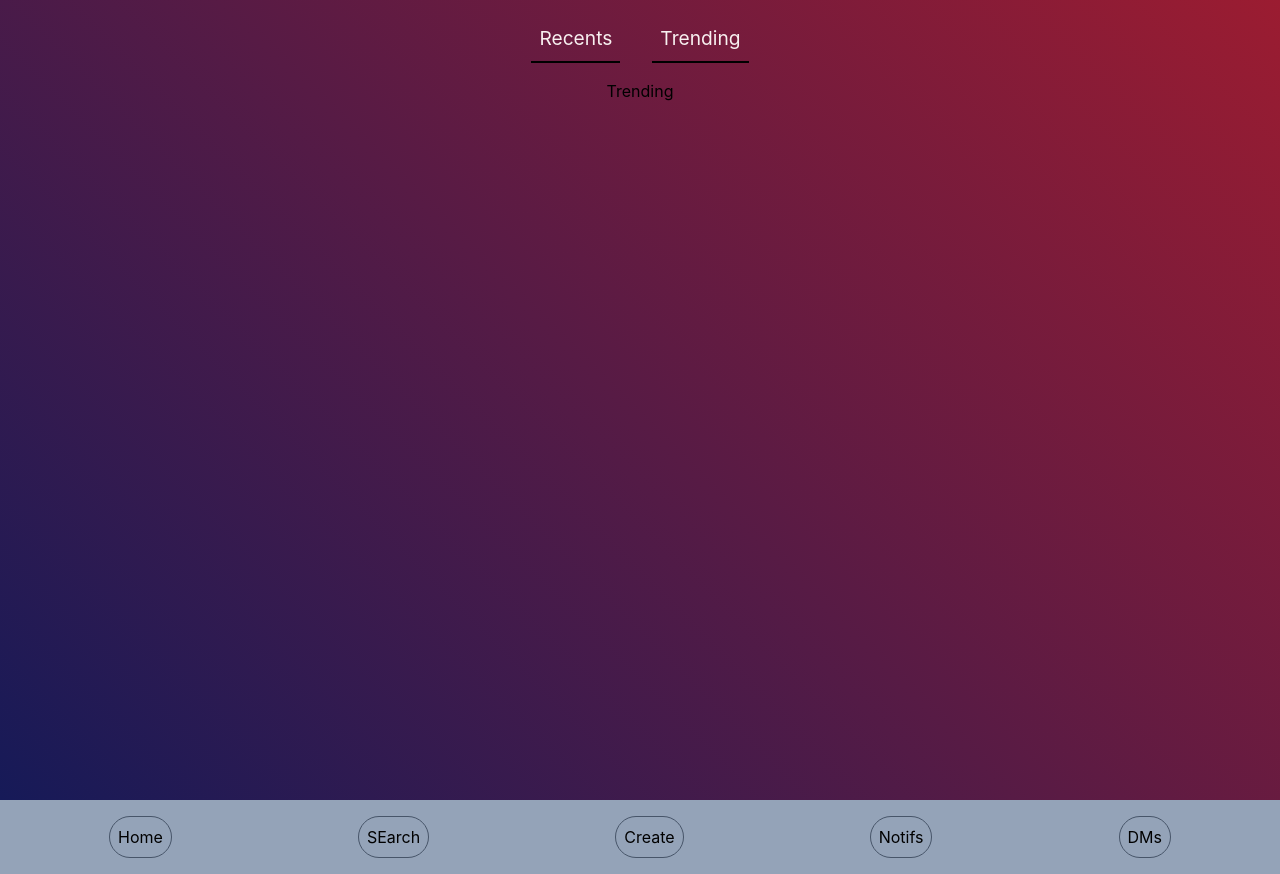
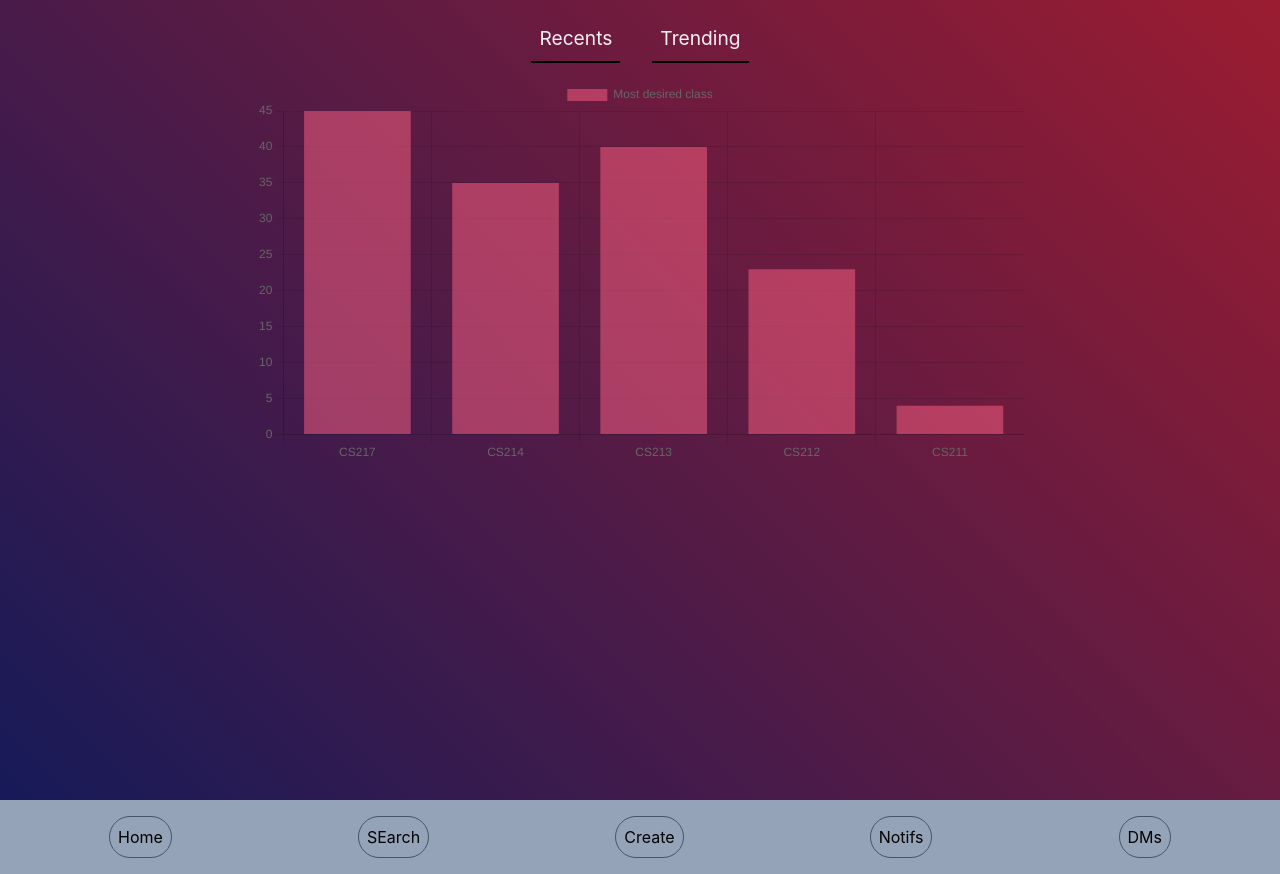
Before and after one commit to j-ackie/brutus, a React (Create React App) app in the folder frontend/: page / in a window 1280 px wide. Both pictures are taken after a click on the button "Trending". Built offline with nearby package versions, Linux system fonts and the light colour scheme.

Commit message:
chart ! wow !

```diff
--- a/frontend/package.json
+++ b/frontend/package.json
@@ -10,7 +10,9 @@
     "@types/node": "^16.7.13",
     "@types/react": "^18.0.0",
     "@types/react-dom": "^18.0.0",
+    "chart.js": "^4.4.2",
     "react": "^18.2.0",
+    "react-chartjs-2": "^5.2.0",
     "react-dom": "^18.2.0",
     "react-router-dom": "^6.22.3",
     "react-scripts": "5.0.1",
--- a/frontend/src/components/Trending/Trending.tsx
+++ b/frontend/src/components/Trending/Trending.tsx
@@ -1,8 +1,55 @@
-import React from 'react'
+import React from 'react';
+import {
+  Chart as ChartJS,
+  CategoryScale,
+  LinearScale,
+  BarElement,
+  Title,
+  Tooltip,
+  Legend,
+} from 'chart.js';
+import { Bar } from 'react-chartjs-2';
+import { trendingQuery } from '../../pages/home/homeQueries';
 
 function Trending() {
+
+  const queryData = trendingQuery()
+
+  ChartJS.register(
+    CategoryScale,
+    LinearScale,
+    BarElement,
+    Title,
+    Tooltip,
+    Legend
+  );
+
+  const options = {
+    responsive: true,
+    plugins: {
+      legend: {
+        position: 'top' as const,
+      }
+    },
+  };
+
+  const labels = queryData.map((element) => element.name);
+
+  const data = {
+    labels,
+    datasets: [
+      {
+        label: 'Most desired class',
+        data: queryData.map((element) => element.wants),
+        backgroundColor: 'rgba(255, 99, 132, 0.5)',
+      }
+    ],
+  };
+
   return (
-    <div>Trending</div>
+    <div className='flex justify-center items-center w-3/5 text-text'>
+      <Bar options={options} data={data}/>
+    </div>
   )
 }
 
--- a/frontend/src/pages/home/homeQueries.ts
+++ b/frontend/src/pages/home/homeQueries.ts
@@ -67,4 +67,41 @@ function listingQuery(){
   return [listingProps, listingProps2, listingProps3, listingProps4, listingProps5, listingProps6, listingProps7]
 }
 
-export { listingQuery }
+function trendingQuery() {
+  const mockData = [
+    {
+      id: 0,
+      name: "CS217",
+      wants: 45,
+      gives: 30
+    },
+    {
+      id: 0,
+      name: "CS214",
+      wants: 35,
+      gives: 30
+    },
+    {
+      id: 0,
+      name: "CS213",
+      wants: 40,
+      gives: 30
+    },
+    {
+      id: 0,
+      name: "CS212",
+      wants: 23,
+      gives: 30
+    },
+    {
+      id: 0,
+      name: "CS211",
+      wants: 4,
+      gives: 30
+    }
+  ]
+
+  return mockData
+}
+
+export { listingQuery, trendingQuery }
```
Also changed, not shown: 1 other file (tests, documents, lock files or other folders).
